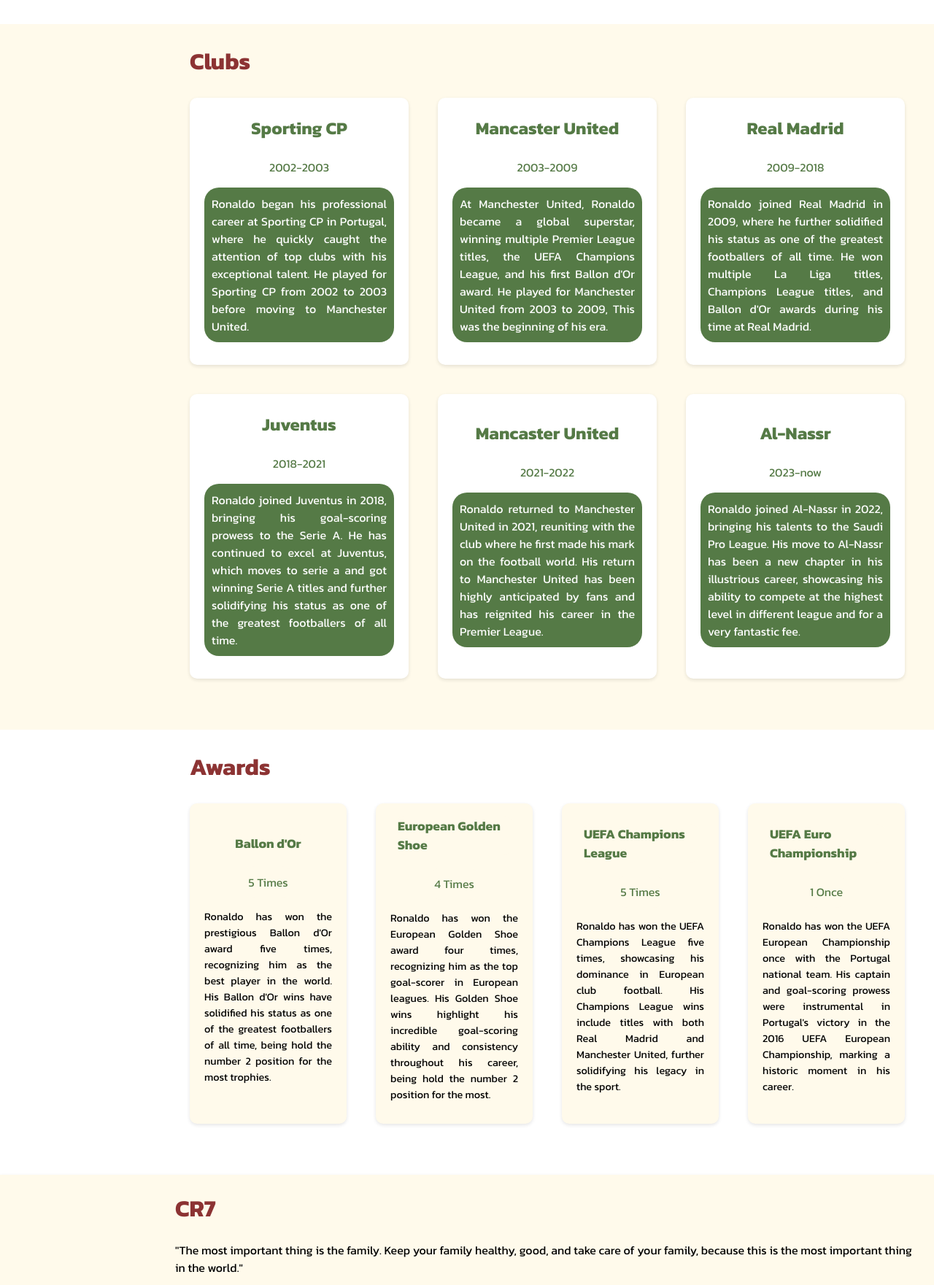
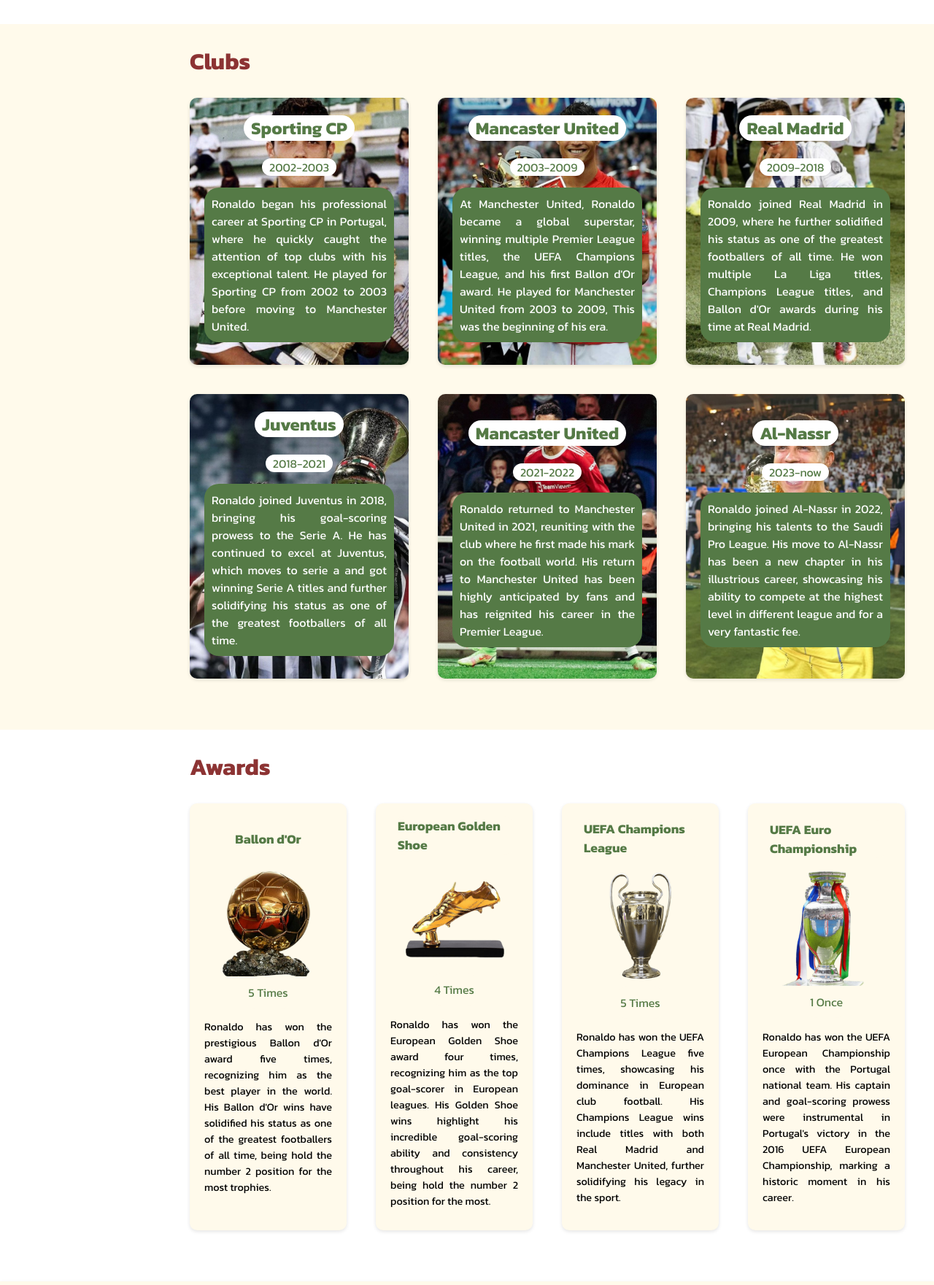
Before and after one commit to kevinnaufaldany/UTS-PemWeb-RA-Kevin, a plain HTML site: page index.html in a window 1280 px wide. Shown: the part 860-2621 px from the top of the page at 73% size. Drawn offline with nearby package versions, Linux system fonts and the light colour scheme; the site is published under a folder, as on GitHub Pages, so addresses that start at the root find nothing.

Commit message:
delete all folder in my repo, for in the github page can view my photo, in all of my work

```diff
--- a/index.html
+++ b/index.html
@@ -23,7 +23,7 @@
       <header class="header">
          <div class="container">
             <h1 class="title">Cristiano Ronaldo</h1>
-            <img src="/assets/pic/cr7.jpeg" alt="cr-photo">
+            <img src="cr7.jpeg" alt="cr-photo">
             <p class="desc">Cristiano Ronaldo dos Santos Aveiro is a Portuguese professional footballer who plays as a forward for Saudi Pro League club Al-Nassr and the Portugal national team. Often considered the best player in the world and widely regarded as one of the greatest players of all time, Ronaldo has won five Ballon d'Or awards and four European Golden Shoes, the most by a European player.</p>
             <div class="social">
                <a href="https://www.facebook.com/cristiano" class="social-icon" target="_blank"><i class="ri-facebook-fill"></i></a>
@@ -39,7 +39,7 @@
             <div class="container">
                <h2>Who is CR7?</h2>
                <video autoplay muted loop>
-                  <source src="/assets/vid/siu.mp4" type="video/mp4">
+                  <source src="siu.mp4" type="video/mp4" alt="vid-siu">
                </video>
                <p>Cristiano Ronaldo is known as CR7 because this combines his initials and his <strong>iconic jersey number, 7</strong>. Throughout his career at Manchester United, Real Madrid, Juventus, and with the Portugal national team, Ronaldo has frequently worn the number 7. This number is historically significant, having been worn by many legendary players before him, making it even more meaningful and synonymous with his image and personal brand. One of Ronaldo's most iconic celebrations is the <strong>"Siu" (pronounced "See-ew") </strong>celebration, where he jumps high into the air, spins around, and spreads his arms wide while shouting "Siu!" This celebration is adored by fans worldwide.
                </p>
@@ -92,25 +92,25 @@
                <div class="award-list">
                   <div class="ballon-dor award-item">
                      <h3>Ballon d'Or</h3>
-                     <img src="/assets/pic/tropy-balon.png" alt="">
+                     <img src="tropy-balon.png" alt="">
                      <span>5 Times</span>
                      <p>Ronaldo has won the prestigious Ballon d'Or award five times, recognizing him as the best player in the world. His Ballon d'Or wins have solidified his status as one of the greatest footballers of all time, being hold the number 2 position for the most trophies.</p>
                   </div>
                   <div class="golden-shoe award-item">
                      <h3>European Golden Shoe</h3>
-                     <img src="/assets/pic/tropy-shoes1.png" alt="">
+                     <img src="tropy-shoes1.png" alt="">
                      <span>4 Times</span>
                      <p>Ronaldo has won the European Golden Shoe award four times, recognizing him as the top goal-scorer in European leagues. His Golden Shoe wins highlight his incredible goal-scoring ability and consistency throughout his career, being hold the number 2 position for the most.</p>
                   </div>
                   <div class="champions-league award-item">
                      <h3>UEFA Champions League</h3>
-                     <img src="/assets/pic/tropy-ucl.png" alt="">
+                     <img src="tropy-ucl.png" alt="">
                      <span>5 Times</span>
                      <p>Ronaldo has won the UEFA Champions League five times, showcasing his dominance in European club football. His Champions League wins include titles with both Real Madrid and Manchester United, further solidifying his legacy in the sport.</p>
                   </div>
                   <div class="euro-cup award-item">
                      <h3>UEFA Euro Championship</h3>
-                     <img src="/assets/pic/tropy-euro1.png" alt="">
+                     <img src="tropy-euro1.png" alt="">
                      <span>1 Once</span>
                      <p>Ronaldo has won the UEFA European Championship once with the Portugal national team. His captain and goal-scoring prowess were instrumental in Portugal's victory in the 2016 UEFA European Championship, marking a historic moment in his career.</p>
                   </div>
--- a/style.css
+++ b/style.css
@@ -222,37 +222,37 @@ body{
 }
 
 .sporting{
-   background-image: url(/assets/pic/sporting.jpeg);
+   background-image: url(sporting.jpeg);
    background-size: cover;
    background-position: center;
 }
 
 .mu{
-   background-image: url(/assets/pic/mu.jpeg);
+   background-image: url(mu.jpeg);
    background-size: cover;
    background-position: center;
 }
 
 .real-madrid{
-   background-image: url(/assets/pic/realmadrid.jpeg);
+   background-image: url(realmadrid.jpeg);
    background-size: cover;
    background-position: center;
 }
 
 .juventus{
-   background-image: url(/assets/pic/juventus.jpeg);
+   background-image: url(juventus.jpeg);
    background-size: cover;
    background-position: center;
 }
 
 .mu2{
-   background-image: url(/assets/pic/mu2.jpeg);
+   background-image: url(mu2.jpeg);
    background-size: cover;
    background-position: center;
 }
 
 .al-nassr{
-   background-image: url(/assets/pic/al-nassr.jpeg);
+   background-image: url(al-nassr.jpeg);
    background-size: cover;
    background-position: center;
 }
```
Also changed, not shown: feedback.html (+2 -2 lines), al-nassr.jpeg (renamed from assets/pic/al-nassr.jpeg), cr7.jpeg (renamed from assets/pic/cr7.jpeg), header.jpeg (renamed from assets/pic/header.jpeg), juventus.jpeg (renamed from assets/pic/juventus.jpeg), mu.jpeg (renamed from assets/pic/mu.jpeg), mu2.jpeg (renamed from assets/pic/mu2.jpeg), portugal.jpeg (renamed from assets/pic/portugal.jpeg), realmadrid.jpeg (renamed from assets/pic/realmadrid.jpeg), sporting.jpeg (renamed from assets/pic/sporting.jpeg), tropy-balon.png (renamed from assets/pic/tropy-balon.png), tropy-euro.png (renamed from assets/pic/tropy-euro.png), tropy-euro1.png (renamed from assets/pic/tropy-euro1.png), tropy-shoes.png (renamed from assets/pic/tropy-shoes.png), 3 more files, 2 other files.
